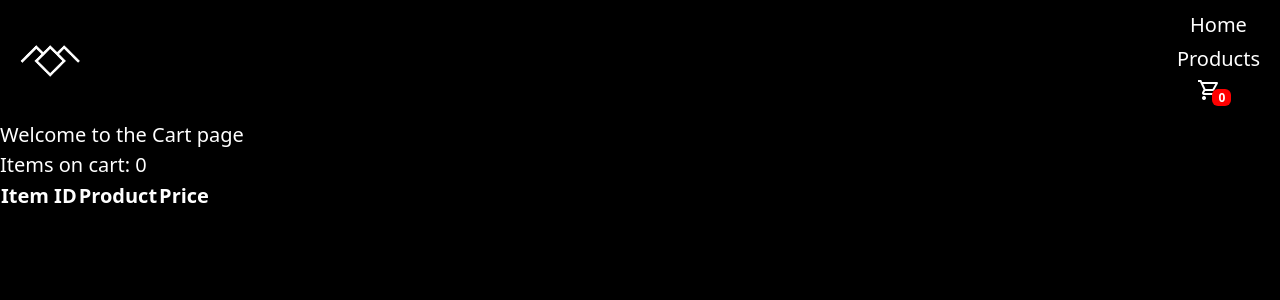
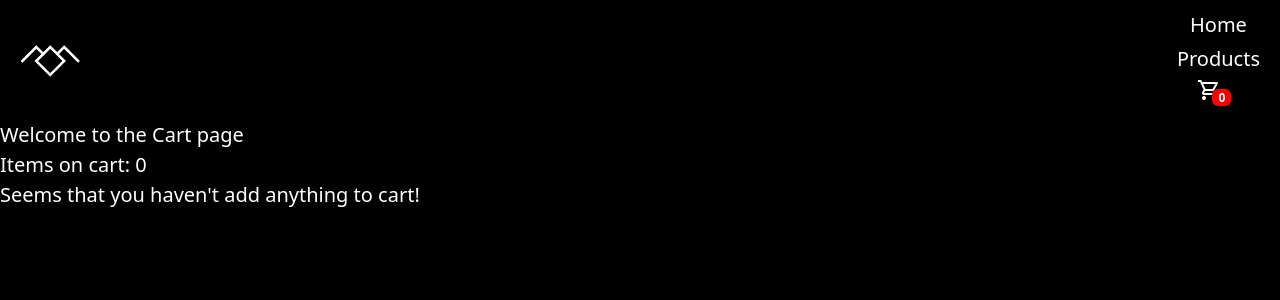
Before and after one commit to capitan-beto/shopping-cart, a React (Vite) app: page /Cart in a window 1280 px wide. Shown: the top 300 px of the page. Built offline with nearby package versions, Linux system fonts and the light colour scheme.

Commit message:
feat: add new style to cart and add conditional rendering

```diff
--- a/src/components/Cart.tsx
+++ b/src/components/Cart.tsx
@@ -1,16 +1,18 @@
 import Header from "./Header";
 import CartItem from "./CartItem";
 import useCart from "../hooks/useCart";
+import styles from "../styles/cart.module.css";
 
 const Cart = () => {
     const { items, cartCount } = useCart();
 
     return (
+      items.length > 0 ?
       <>
         <Header />
         <h1>Welcome to the Cart page</h1>
         <h3>Items on cart: {cartCount}</h3>
-        <table>
+        <table className={styles.table}>
           <thead>
             <tr>
               <th>Item ID</th>
@@ -27,6 +29,15 @@ const Cart = () => {
           </tbody>
         </table>
       </>
+
+      :
+
+      <>
+        <Header />
+        <h1>Welcome to the Cart page</h1>
+        <h3>Items on cart: {cartCount}</h3>
+        <h2>Seems that you haven't add anything to cart!</h2>
+      </>
     )
 }
 
```
